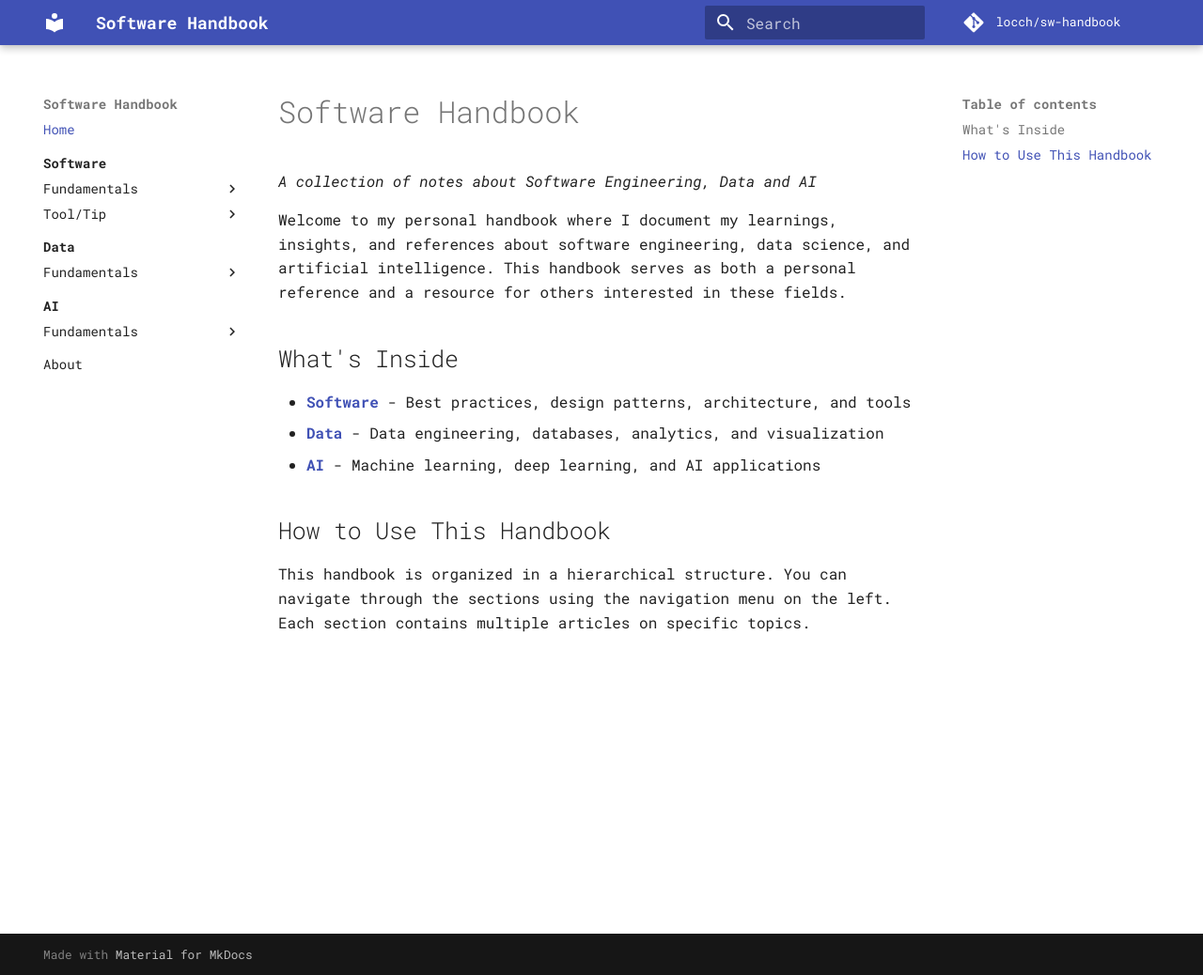
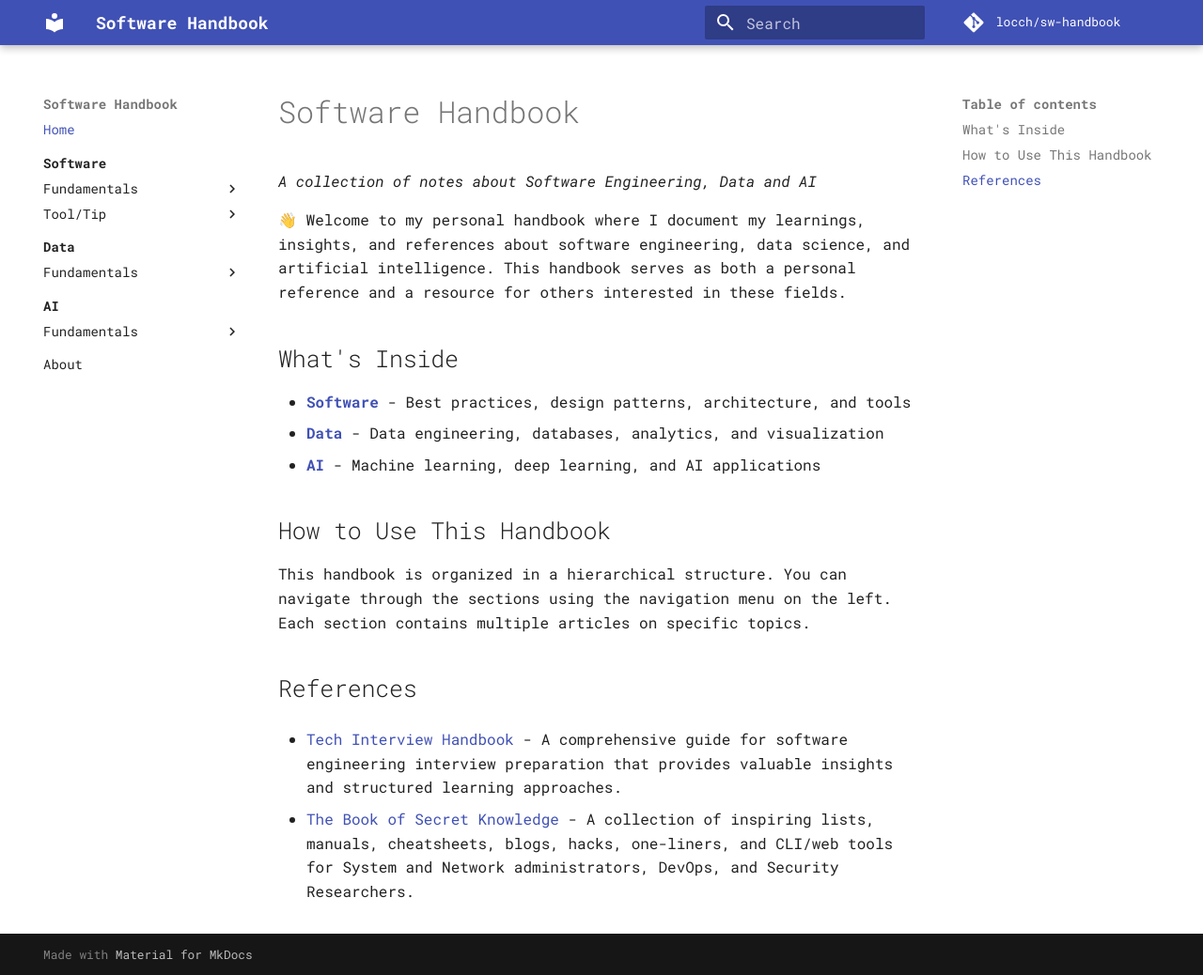
Before and after one commit to locchh/sw-handbook, an MkDocs documentation site: the page built from docs/index.md, in a window 1280 px wide and 1038 px high. Shown: the whole window at 94% size. Built offline with MkDocs 1.6.1 and Material for MkDocs 9.7.7, drawn with Linux system fonts in a browser that asks for light colours; comment, search, counter and statistics services are not loaded.

Commit message:
docs: add welcome emoji and external references section to homepage
- Add wave emoji (👋) to welcome message for friendlier greeting
- Create new References section with Tech Interview Handbook and The Book of Secret Knowledge links
- Remove extra blank line in tips.md for consistent formatting

```diff
--- a/docs/index.md
+++ b/docs/index.md
@@ -2,7 +2,7 @@
 
 *A collection of notes about Software Engineering, Data and AI*
 
-Welcome to my personal handbook where I document my learnings, insights, and references about software engineering, data science, and artificial intelligence. This handbook serves as both a personal reference and a resource for others interested in these fields.
+👋 Welcome to my personal handbook where I document my learnings, insights, and references about software engineering, data science, and artificial intelligence. This handbook serves as both a personal reference and a resource for others interested in these fields.
 
 ## What's Inside
 
@@ -13,3 +13,9 @@ Welcome to my personal handbook where I document my learnings, insights, and ref
 ## How to Use This Handbook
 
 This handbook is organized in a hierarchical structure. You can navigate through the sections using the navigation menu on the left. Each section contains multiple articles on specific topics.
+
+## References
+
+- [Tech Interview Handbook](https://www.techinterviewhandbook.org/) - A comprehensive guide for software engineering interview preparation that provides valuable insights and structured learning approaches.
+
+- [The Book of Secret Knowledge](https://github.com/trimstray/the-book-of-secret-knowledge/tree/master) - A collection of inspiring lists, manuals, cheatsheets, blogs, hacks, one-liners, and CLI/web tools for System and Network administrators, DevOps, and Security Researchers.
```
Also changed, not shown: docs/software/tool_tip/tips.md (+0 -1 lines).
